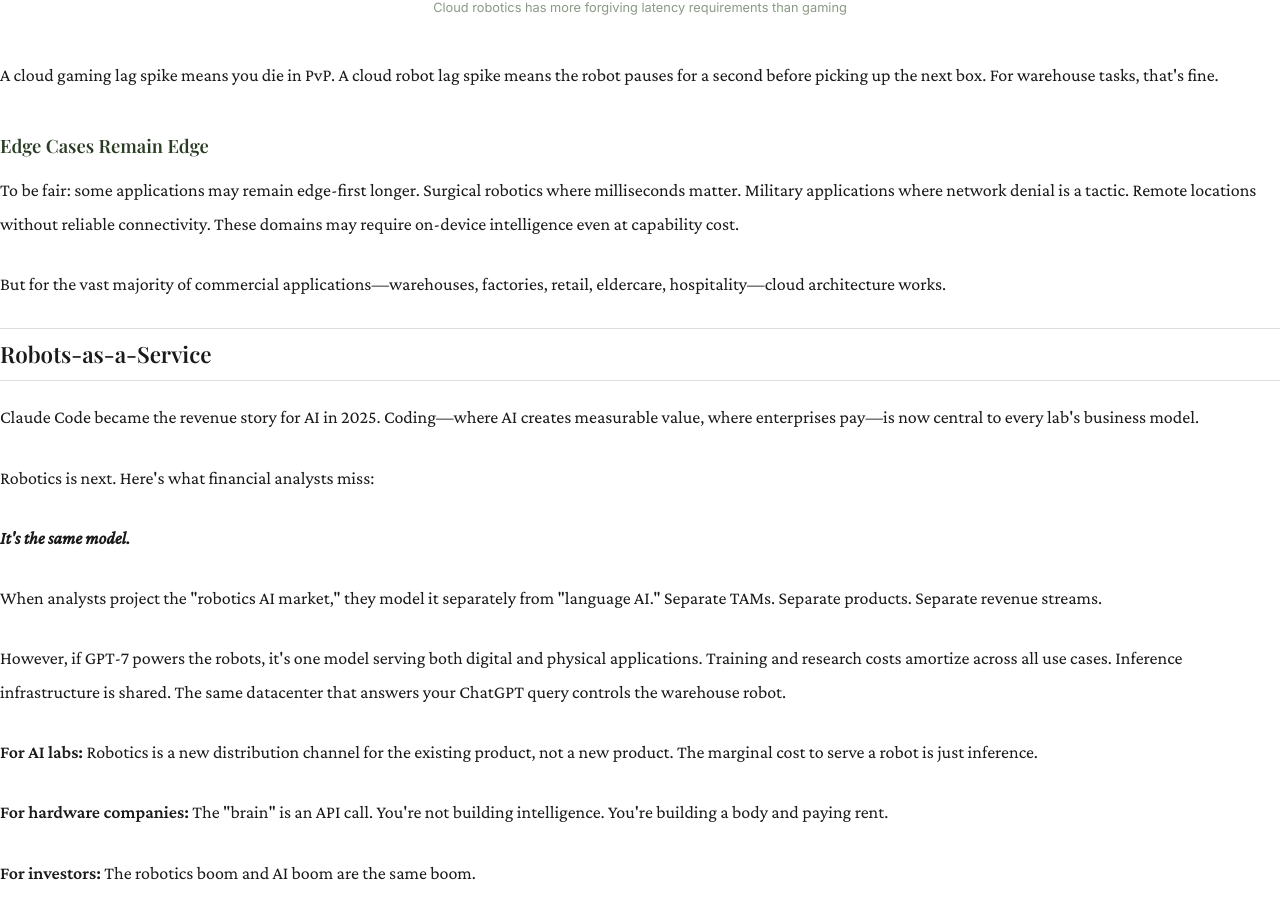
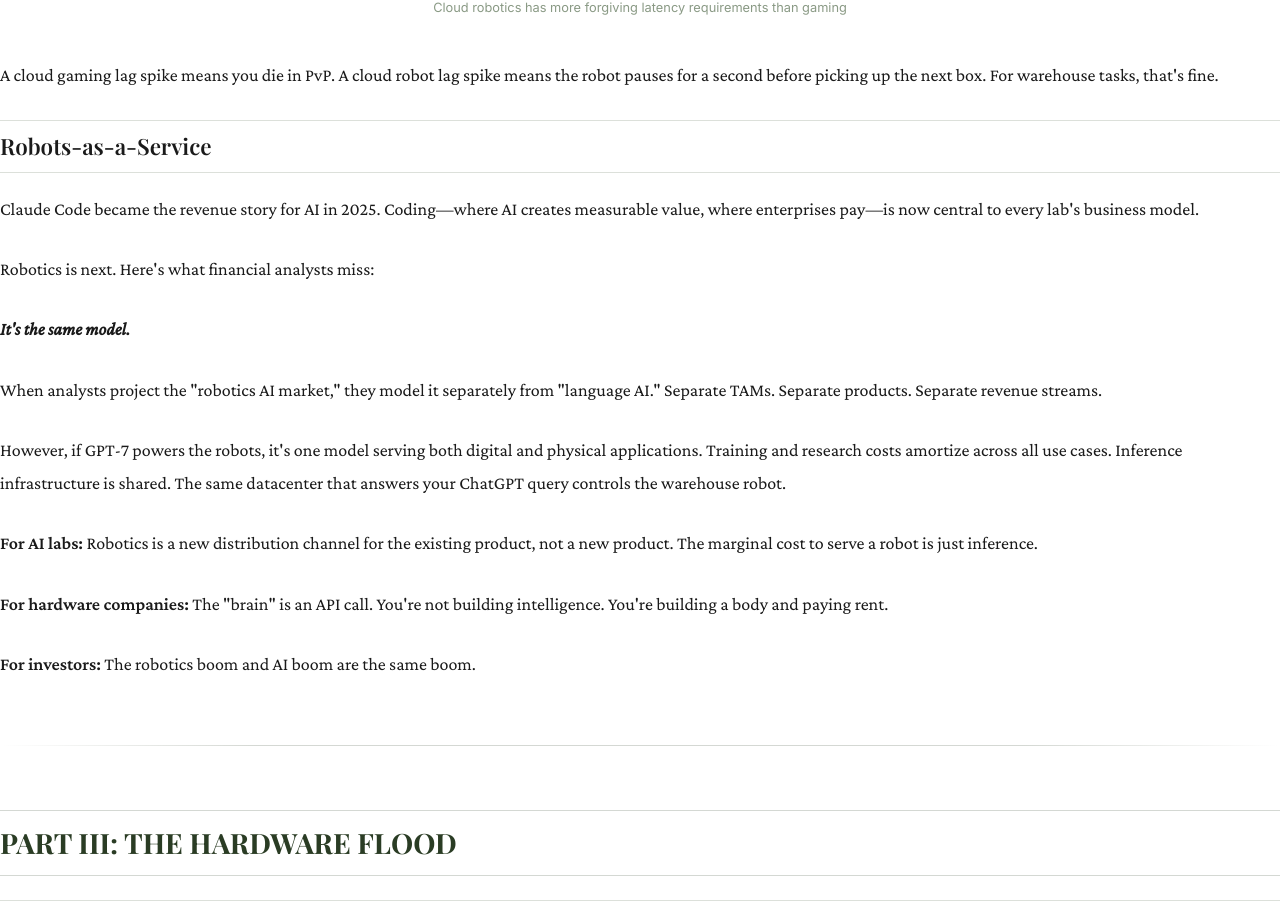
Before and after one commit to spsanps/sankala.me, a React (Vite) app: page /essays/gpt7-will-have-arms in a window 1280 px wide. Shown: the part 10275-11190 px from the top of the page. Built offline with nearby package versions, Linux system fonts and the light colour scheme; a web font is replaced by a local one.

Commit message:
Convert 'Edge Cases Remain Edge' section to sidebar note
🤖 Generated with [Claude Code](https://claude.com/claude-code)

Co-Authored-By: Claude Opus 4.5 <noreply@anthropic.com>

```diff
--- a/src/pages/GPT7Essay.jsx
+++ b/src/pages/GPT7Essay.jsx
@@ -291,11 +291,11 @@ Cloud robotics is *less* demanding than either:
 
 A cloud gaming lag spike means you die in PvP. A cloud robot lag spike means the robot pauses for a second before picking up the next box. For warehouse tasks, that's fine.
 
-### Edge Cases Remain Edge
-
-To be fair: some applications may remain edge-first longer. Surgical robotics where milliseconds matter. Military applications where network denial is a tactic. Remote locations without reliable connectivity. These domains may require on-device intelligence even at capability cost.
+:::sidebar{title="Edge Cases Remain Edge"}
+Some applications may remain edge-first longer: surgical robotics where milliseconds matter, military applications where network denial is a tactic, remote locations without reliable connectivity. These domains may require on-device intelligence even at capability cost.
 
 But for the vast majority of commercial applications—warehouses, factories, retail, eldercare, hospitality—cloud architecture works.
+:::
 
 ### The Real Objection
 
@@ -2238,15 +2238,20 @@ function EssayContent({ focusMode, toc, scrollToSection, activeSection, expanded
           A cloud gaming lag spike means you die in PvP. A cloud robot lag spike means the robot pauses for a second before picking up the next box. For warehouse tasks, that's fine.
         </p>
 
-        <h3>Edge Cases Remain Edge</h3>
-
-        <p>
-          To be fair: some applications may remain edge-first longer. Surgical robotics where milliseconds matter. Military applications where network denial is a tactic. Remote locations without reliable connectivity. These domains may require on-device intelligence even at capability cost.
-        </p>
-
-        <p>
-          But for the vast majority of commercial applications—warehouses, factories, retail, eldercare, hospitality—cloud architecture works.
-        </p>
+        <div className={`sidebar-note ${expandedSidebars['edge-cases'] ? 'expanded' : ''}`}>
+          <div className="sidebar-note-header" onClick={() => toggleSidebar('edge-cases')}>
+            <span className="sidebar-note-peek">note</span>
+          </div>
+          <div className="sidebar-note-content">
+            <div className="sidebar-note-title">Edge Cases Remain Edge</div>
+            <p>
+              Some applications may remain edge-first longer: surgical robotics where milliseconds matter, military applications where network denial is a tactic, remote locations without reliable connectivity. These domains may require on-device intelligence even at capability cost.
+            </p>
+            <p>
+              But for the vast majority of commercial applications—warehouses, factories, retail, eldercare, hospitality—cloud architecture works.
+            </p>
+          </div>
+        </div>
       </section>
 
       <section id="robots-as-a-service" data-section="robots-as-a-service">
```
